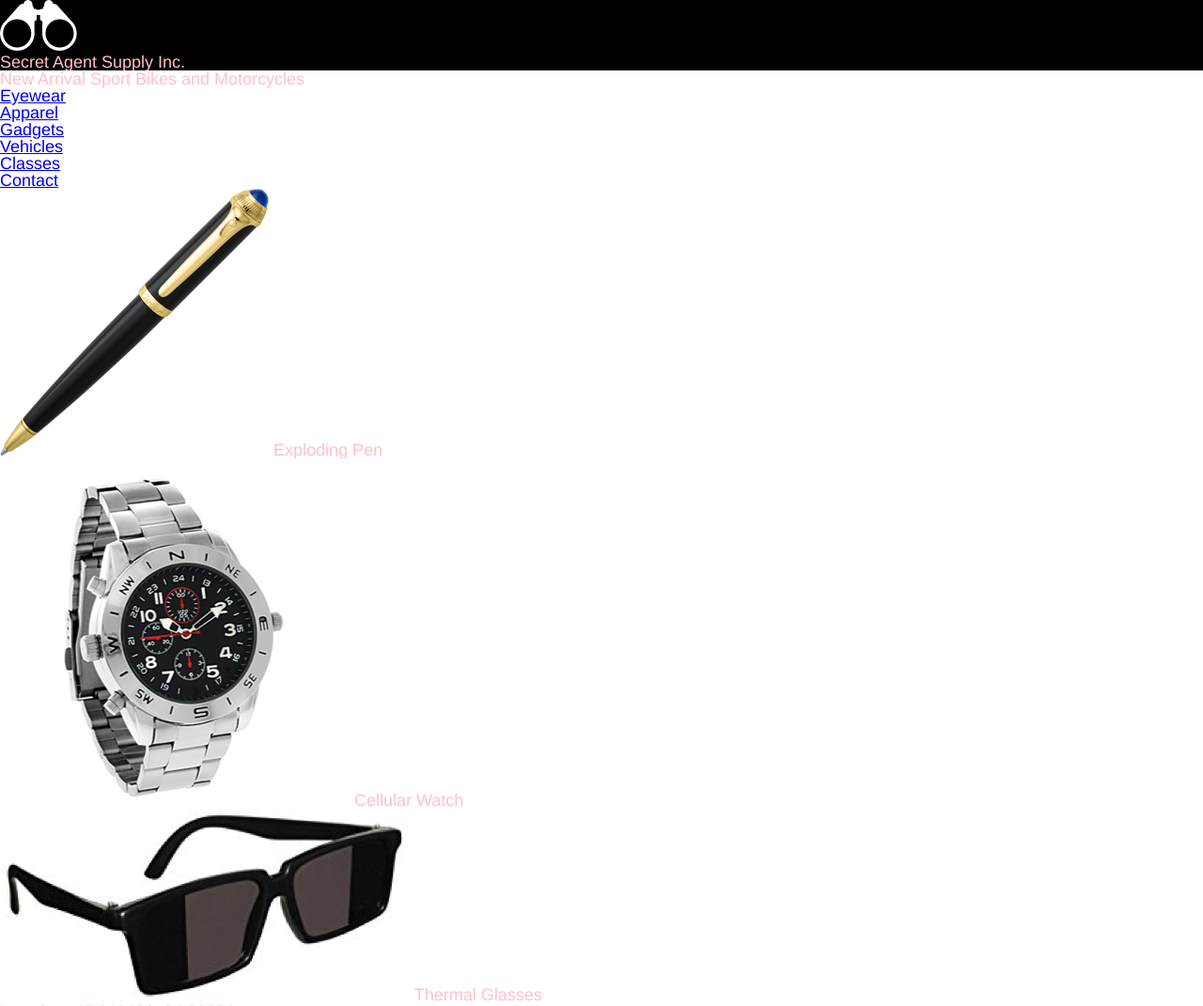
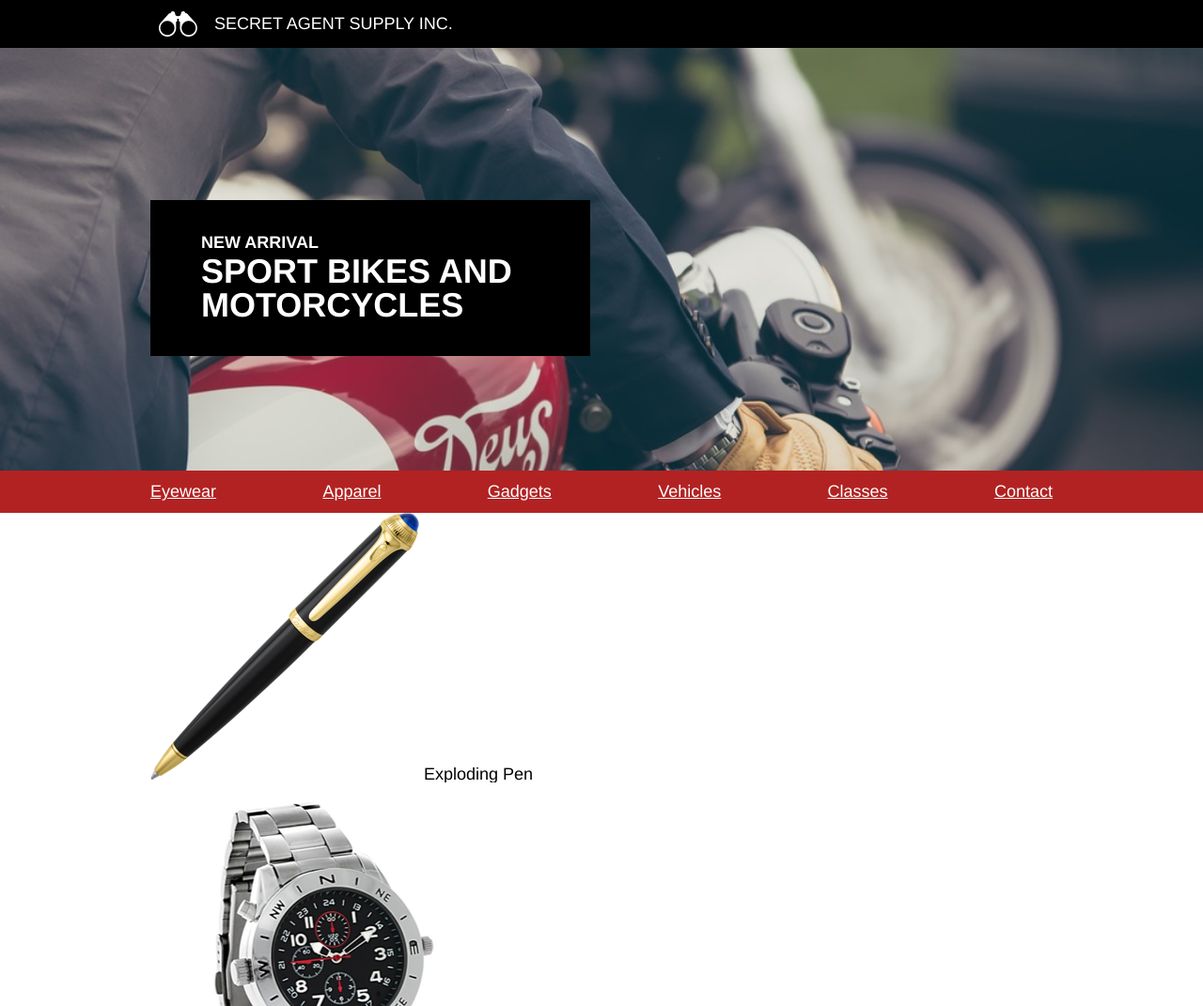
Before and after one commit to gratednutmeg/SecretAgentSupply, a plain HTML site: page index.html in a window 1280 px wide. Shown: the top 1071 px of the page at 94% size. Drawn offline with Linux system fonts and the light colour scheme.

Commit message:
desktop header complete

```diff
--- a/index.html
+++ b/index.html
@@ -9,14 +9,19 @@
   <body>
     <header>
       <div class="logo">
+        <div class="container">
           <img src="./resources/images/logo.png" alt="logo of stylized white binoculars">
           <h2>Secret Agent Supply Inc.</h2>
         </div>
+      </div>
       <div class="banner">
-        New Arrival
-        Sport Bikes and Motorcycles
+        <div class="container">
+          <div class="headline"><h3>New Arrival</h3>
+          <h1>Sport Bikes and Motorcycles</h1></div>
+        </div>
       </div>
         <nav>
+          <div class="container">
             <ul>
               <li><a href="#">Eyewear</a></li>
               <li><a href="#">Apparel</a></li>
@@ -25,8 +30,11 @@
               <li><a href="#">Classes</a></li>
               <li><a href="#contact">Contact</a></li>
             </ul>
+          </div>
         </nav>
+      </div>
     </header>
+    <main class="container">
       <section class="featured">
         <div class="featured_item">
           <img src="./resources/images/pen.png" alt="black ballpoint pen that explodes">
@@ -41,7 +49,7 @@
           Thermal Glasses
         </div>
       </section>
-    <section id="contact">
+      <section class="container" id="contact">
         <div id="location">
           Location
           -47.346436, 84.32354
@@ -51,6 +59,7 @@
           <time>0800 - 1800</time>
         </div>
       </section>
+    </main>
     <footer>
       Copyright Secret Agent Supply Inc.
     </footer>
--- a/resources/css/style.css
+++ b/resources/css/style.css
@@ -1,14 +1,89 @@
 html {
   font-size: 18px;
   font-family: Helvetica;
-  color: pink;
   /*todo change font color todo*/
 }
+
+.container {
+  width: 960px;
+  margin: 0 auto;
+}
+
+header {
+  display: flex;
+  flex-direction: column;
+}
+
+.logo, .headline {
+  text-transform: uppercase;
+}
+
 .logo {
   background-color: black;
-
+  color: white;
 }
 
+.logo .container {
+  display: flex;
+  align-items: center;
+  padding: 0.66rem 0;
+}
+
+.logo .container img {
+  height: 1.5rem;
+  padding: 0 .5rem;
+}
+
+.logo .container h2 {
+  padding: 0 .5rem;
+}
+
+.banner {
+  background-image: url("../images/moto.jpeg");
+  background-repeat: no-repeat;
+  background-size: cover;
+  height: 25rem;
+}
+
+.banner .container {
+}
+
+.banner .container .headline {
+  width: 20rem;
+  background-color: black;
+  color: white;
+  position: relative;
+  top: 9rem;
+  font-weight: bold;
+  padding: 2rem 3rem;
+}
+
+.banner .container .headline h3 {
+  font-size: 1rem;
+}
+
+.banner .container .headline h1 {
+  padding-top: 0.25rem;
+  font-size: 2rem;
+}
+
+nav {
+  background-color: firebrick;
+  display: flex;
+}
+
+nav ul {
+  margin: 0.75rem 0;
+  display: flex;
+  flex-wrap: wrap;
+  justify-content: space-between;
+  align-items: center;
+  list-style: none;
+}
+
+nav a {
+  color: white;
+}
 
 /*Tablet Styling*/
 @media screen only and (max-width: 1024px) and (orientation: landscape) {
```
Lines whose indentation alone changed are shown as unchanged.
